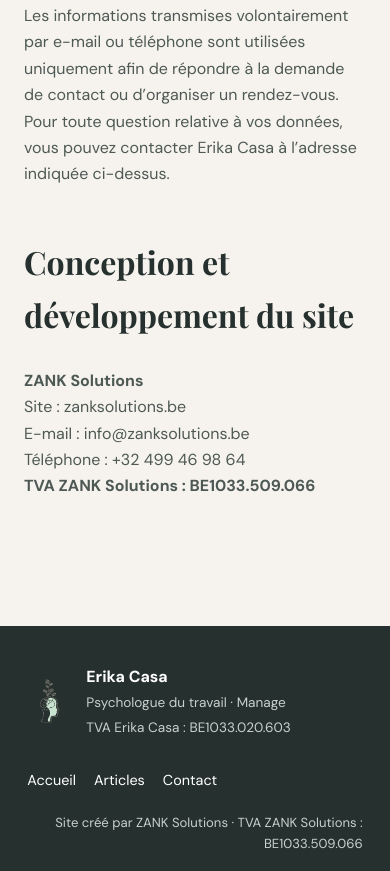
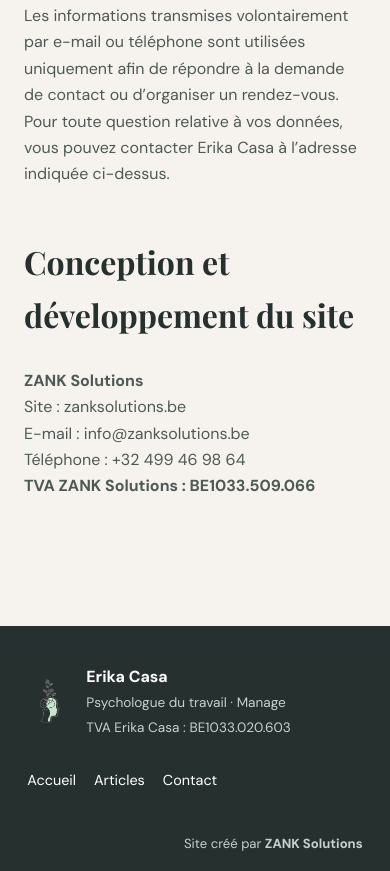
Before and after one commit to zanksolutions-hash/Erika, a plain HTML site: page mentions-legales.html in a window 390 px wide. Shown: the part 1630-2501 px from the top of the page. Drawn offline with nearby package versions, Linux system fonts and the light colour scheme.

Commit message:
Make ZANK footer credit responsive and link to services

```diff
--- a/mentions-legales.html
+++ b/mentions-legales.html
@@ -9,13 +9,15 @@
   <link rel="preconnect" href="https://fonts.gstatic.com" crossorigin>
   <link href="https://fonts.googleapis.com/css2?family=DM+Sans:wght@400;500;600;700&family=Playfair+Display:wght@600;700&display=swap" rel="stylesheet">
   <link rel="stylesheet" href="style.css">
+  <style>
+    .footer-credit{position:absolute;right:clamp(20px,7vw,110px);bottom:16px;margin:0;text-align:right;color:#c8d0cd;font-size:.82rem;white-space:nowrap}.footer-credit a{font-weight:700}.footer-credit-details{display:inline}@media(max-width:760px){.footer-credit-details{display:none}.footer-credit{white-space:normal}}
+  </style>
 </head>
 <body>
   <header class="site-header">
     <a href="index.html" class="brand"><img src="assets/logo-psychologie-transparent.png" alt="" class="brand-logo"><span class="brand-copy"><strong>Erika Casa</strong><small>Psychologue du travail</small></span></a>
     <nav class="nav"><a href="index.html">Accueil</a><a href="articles.html">Articles</a><a class="nav-cta" href="index.html#contact">Contact</a></nav>
   </header>
-
   <main class="article-page">
     <a class="article-back" href="index.html">← Retour à l’accueil</a>
     <p class="eyebrow">Informations légales</p>
@@ -23,28 +25,22 @@
     <div class="article-body">
       <h2>Éditeur du site</h2>
       <p><strong>Erika Casa</strong><br>Psychologue du travail<br>Cabinet : Grand’Rue 56, 7170 Manage, Belgique<br><strong>TVA Erika Casa : BE1033.020.603</strong><br>Téléphone : <a href="tel:+32472376785">+32 472 37 67 85</a><br>E-mail : <a href="mailto:erika.casa.pro@hotmail.com">erika.casa.pro@hotmail.com</a></p>
-
       <h2>Objet du site</h2>
       <p>Ce site présente l’activité professionnelle d’Erika Casa, ses domaines d’accompagnement, ses coordonnées et des articles d’information autour de la psychologie du travail, du bien-être professionnel, de la réorientation et de thématiques associées.</p>
-
       <h2>Responsabilité</h2>
       <p>Les contenus publiés sur ce site sont fournis à titre informatif. Ils ne remplacent pas une consultation, un diagnostic ni un suivi personnalisé auprès d’un professionnel qualifié.</p>
-
       <h2>Propriété intellectuelle</h2>
       <p>Sauf mention contraire, les textes, éléments graphiques, photographies, logos et contenus présents sur ce site sont protégés par le droit de la propriété intellectuelle. Toute reproduction ou réutilisation non autorisée est interdite.</p>
-
       <h2>Données personnelles</h2>
       <p>Les informations transmises volontairement par e-mail ou téléphone sont utilisées uniquement afin de répondre à la demande de contact ou d’organiser un rendez-vous. Pour toute question relative à vos données, vous pouvez contacter Erika Casa à l’adresse indiquée ci-dessus.</p>
-
       <h2>Conception et développement du site</h2>
-      <p><strong>ZANK Solutions</strong><br>Site : <a href="https://zanksolutions.be" target="_blank" rel="noopener">zanksolutions.be</a><br>E-mail : <a href="mailto:info@zanksolutions.be">info@zanksolutions.be</a><br>Téléphone : <a href="tel:+32499469864">+32 499 46 98 64</a><br><strong>TVA ZANK Solutions : BE1033.509.066</strong></p>
+      <p><strong>ZANK Solutions</strong><br>Site : <a href="https://zanksolutions.be/#services" target="_blank" rel="noopener">zanksolutions.be</a><br>E-mail : <a href="mailto:info@zanksolutions.be">info@zanksolutions.be</a><br>Téléphone : <a href="tel:+32499469864">+32 499 46 98 64</a><br><strong>TVA ZANK Solutions : BE1033.509.066</strong></p>
     </div>
   </main>
-
   <footer style="position:relative;padding-bottom:78px;">
     <div class="footer-brand"><img src="assets/logo-psychologie-transparent.png" alt=""><div><strong>Erika Casa</strong><p>Psychologue du travail · Manage</p><p>TVA Erika Casa : BE1033.020.603</p></div></div>
     <div class="footer-links"><a href="index.html">Accueil</a><a href="articles.html">Articles</a><a href="index.html#contact">Contact</a></div>
-    <p style="position:absolute;right:clamp(20px,7vw,110px);bottom:16px;margin:0;text-align:right;color:#c8d0cd;font-size:.82rem;max-width:560px;">Site créé par <a href="https://zanksolutions.be" target="_blank" rel="noopener">ZANK Solutions</a> · TVA ZANK Solutions : BE1033.509.066</p>
+    <p class="footer-credit">Site créé par <a href="https://zanksolutions.be/#services" target="_blank" rel="noopener">ZANK Solutions</a><span class="footer-credit-details"> · <a href="mailto:info@zanksolutions.be">info@zanksolutions.be</a> · <a href="tel:+32499469864">+32 499 46 98 64</a> · TVA ZANK Solutions : BE1033.509.066</span></p>
   </footer>
 </body>
 </html>
```
